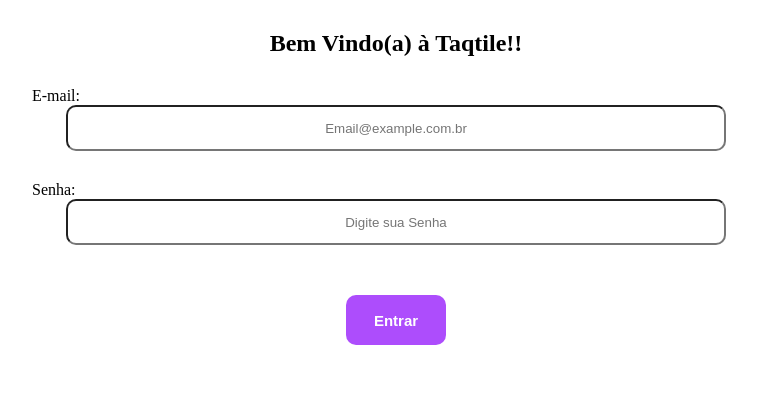
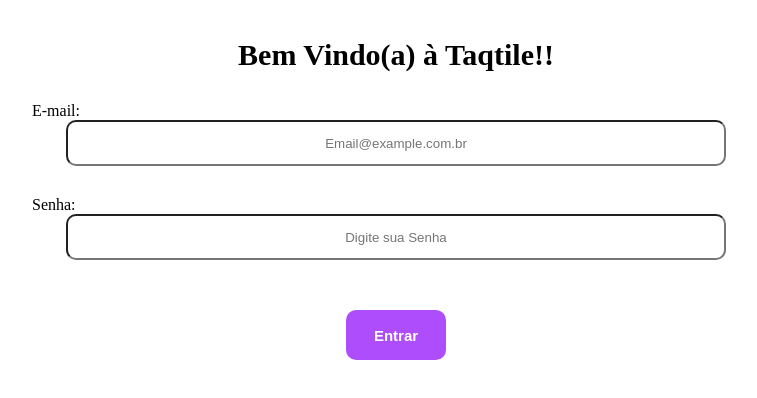
Before and after one commit to SamuelSsc/Onboarding-Instituto, a React (Create React App) app: page / in a window 1280 px wide. Shown: the top 398 px of the page, without its empty margins (244-1001 px from the left). Built offline with nearby package versions, Linux system fonts and the light colour scheme.

Commit message:
removing comented

```diff
--- a/src/components/Header/Header.component.styled.ts
+++ b/src/components/Header/Header.component.styled.ts
@@ -1,11 +1,13 @@
 import styled from 'styled-components';
 
+export const ContainerHead = styled.div`
+    display: flex;
+`
+
 export const H1 = styled.h1 `
-    display: flex;
-    flex-direction: column;
     text-align: center;
     margin: auto;
     margin-top: 30px;
-    width: 60vw;
     align-items: center;
-`;
+    font-size:30px;
+    `;
--- a/src/components/Header/Header.component.tsx
+++ b/src/components/Header/Header.component.tsx
@@ -1,8 +1,12 @@
 import React from "react";
-import {H1} from "./Header.component.styled"
+import {ContainerHead, H1} from "./Header.component.styled"
 
 export function Title() {
     return(
-        <H1>Bem Vindo(a) à Taqtile!!</H1>
+        <section>
+            <ContainerHead>
+                <H1>Bem Vindo(a) à Taqtile!!</H1>
+            </ContainerHead>
+        </section>
     )
 }
--- a/src/components/Login/Login.component.tsx
+++ b/src/components/Login/Login.component.tsx
@@ -10,11 +10,11 @@
 
 function Login(): JSX.Element{
 
-  const [email, setEmail] = useState("") /*email inicia como uma String vazia*/
+  const [email, setEmail] = useState("")
   const [password, setPassword] = useState("")
   const navigate = useNavigate();
 
-  /*Array (login) recebe a tupla de resposta da query ou o erro ao consultar o playground*/
+
   const  [ login, { loading:LoadingButton } ]= useMutation(queryLogar,{
 
     onError: (error: ApolloError) => {
@@ -22,34 +22,27 @@
       console.log(error.message)
     },
 
-    /*se o login completar ele exibe as informações que serão trazidas no console.log seja ela qual for com o(e:any) */
+
     onCompleted: (e:any) => {
       let tokenvalue =  e.login.token;
       localStorage.setItem("token", tokenvalue  );
       const token = localStorage.token
-      /*const { data } = useQuery(getUsersquery,{
-          context:{
-            headers:{
-              Authorization: token,
-            },
-          },
-        });*/
 
-      /*let usersInformation= data?.users?.nodes?.map((users: { name: string; email: string; }) => users);*/
+
       alert("Bem Vindo Usuario!!")
-      navigate("/Userspage")
-     /* return console.log (usersInformation);*/
+      navigate("/userspage")
+
 
     }
   }
   );
 
-  /*(e:{preventDefault:()=>void}) ==> indica que a função prevent default abaixo não retorna nenhum valor*/
+
   function enviarForm(e:{preventDefault:()=>void}){
     e.preventDefault();
 
 
-    /*passando as variaveis que vão para query exatamente como foi declarada nela no arquivo de request*/
+
     login({variables:{
      data:{email, password}
     } })
@@ -57,23 +50,23 @@
 
   return(
 
-    /* Manipulador onSubmit do formulario chama o evento enviarForm*/
+
     <Forms
     onSubmit= {enviarForm} >
 
       <Label >E-mail:</Label>
       <Input
 
-        /*onChange(evento) pega o valor que foi digitado no Input, quando o valor é alterado chamando a função de manipulação de State.*/
+
         onChange={(e)=> setEmail(e.target.value)}
-        value={email} /*Esta linha Serve para associar o valor do input ao State de email.*/
+        value={email}
         name= "email"
         placeholder="Email@example.com.br"
         type="email"
         required
-        /*Pattern é usado para validar os dados do input com o Regex*/
+
         pattern="[a-z0-9._%+-]+@[a-z0-9.-]+\.[a-z]{2,}$"
-        /*title Mensagem que aparece no erro*/
+
         title="Digite um endereço de email valido. (NOTA:com letras minusculas)">
       </Input>
 
--- a/src/routes.js
+++ b/src/routes.js
@@ -10,7 +10,7 @@
         <BrowserRouter>
             <Routes>
                 <Route path ="/" element={<PageLogin/>} />
-                <Route path="/Userspage" element={<Userspage />}/>
+                <Route path="/userspage" element={<Userspage />}/>
             </Routes>
         </BrowserRouter>
     )
```
